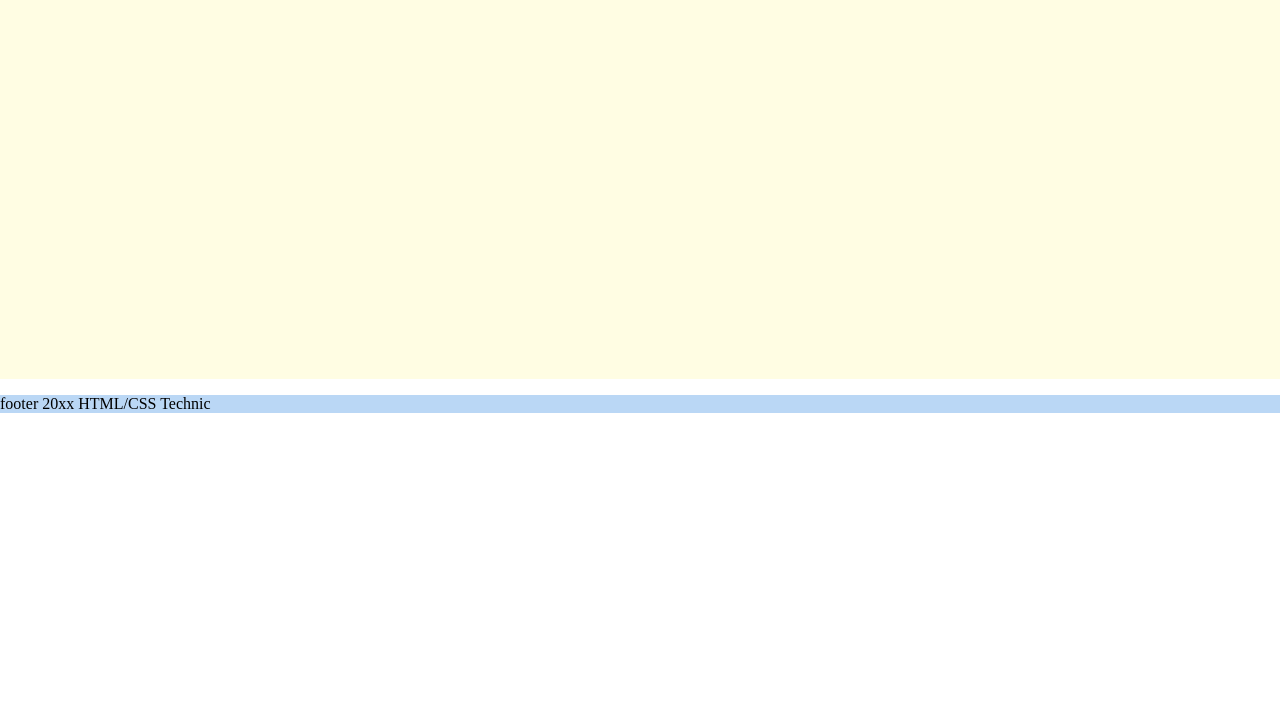
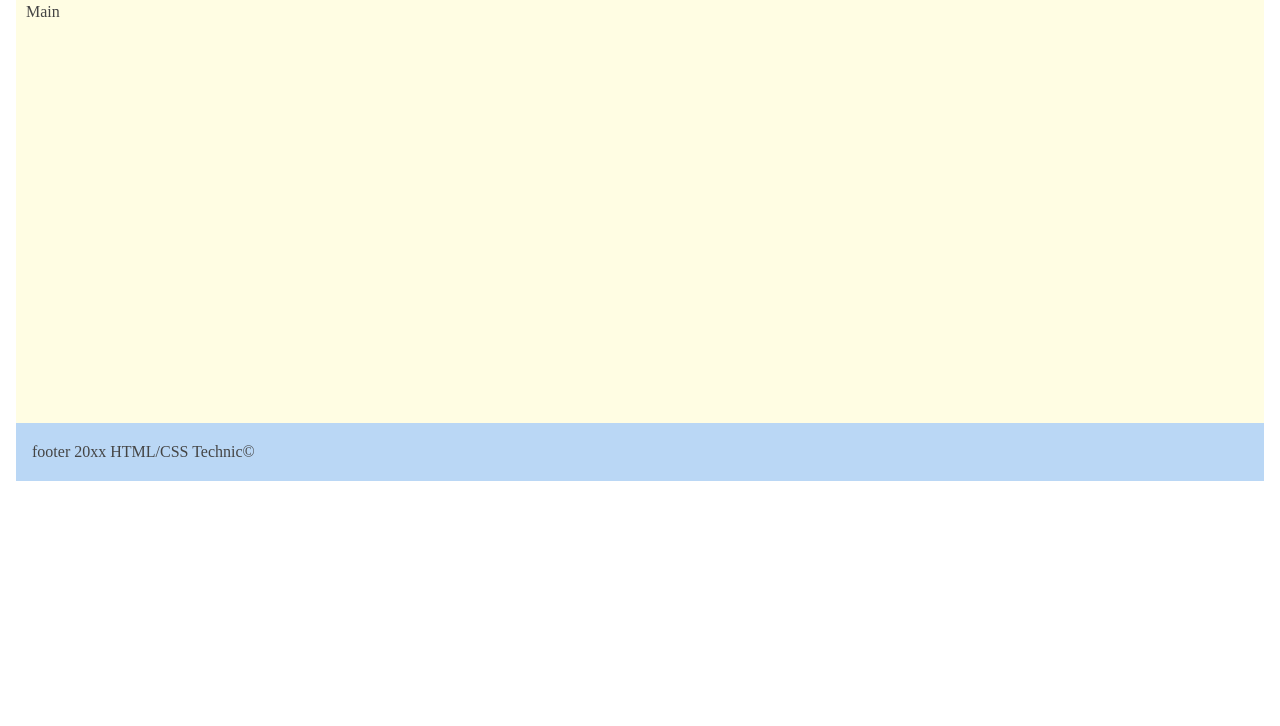
Before and after one commit to s20021/WebExtention, a plain HTML site: page chapter12/c12-01/index.html in a window 1280 px wide. Shown: the part 74-800 px from the top of the page. Drawn offline with Linux system fonts and the light colour scheme.

Commit message:
update c12-01

```diff
--- a/chapter12/c12-01/index.html
+++ b/chapter12/c12-01/index.html
@@ -32,7 +32,7 @@
     <footer>
         <div class="container">
             <div class="footer-inner">
-                <p class="copyright">footer 20xx HTML/CSS Technic</p>
+                <p class="copyright">footer 20xx HTML/CSS Technic&copy;</p>
             </div><!-- /.footer-inner -->
         </div><!-- /.container -->
     </footer>
--- a/chapter12/c12-01/style.css
+++ b/chapter12/c12-01/style.css
@@ -1,21 +1,39 @@
 @charset "UTF-8";
 body {
     margin: 0;
+    color: #444;
+}
+main p:last-child {
+	margin-bottom: 0;
+}
+.container {
+	padding: 0 16px 0 16px;
+}
+.main-title {
+	margin: 0;
+}
+.copyright {
+	margin: 0;
 }
 .header-inner {
+	padding: 10px 10px 0 10px;
     background: #bad7f5;
 }
 .nav-inner {
+	padding: 10px 10px 0 10px;
     color: #fff;
     background: #0086f9;
 }
 .main-inner {
+	padding: 20px 10px 20px 10px;
     background: #fffde3;
     height: 400px;
 }
 .sidebar-inner {
+	padding: 20px 10px 20px 10px;
     background: #c0f5b9;
 }
 .footer-inner {
+	padding: 20px 16px 20px 16px;
     background: #bad7f5;
 }
```
